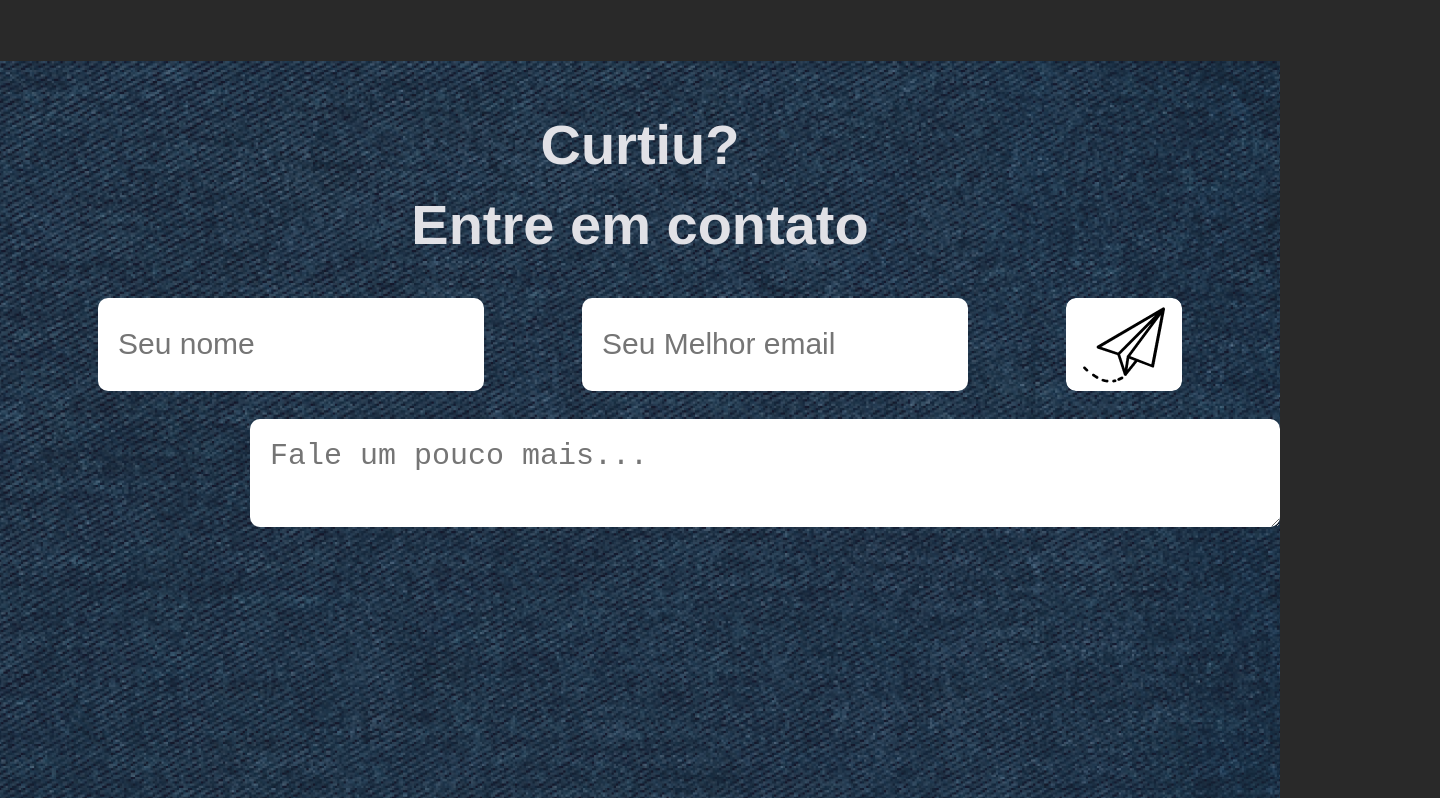
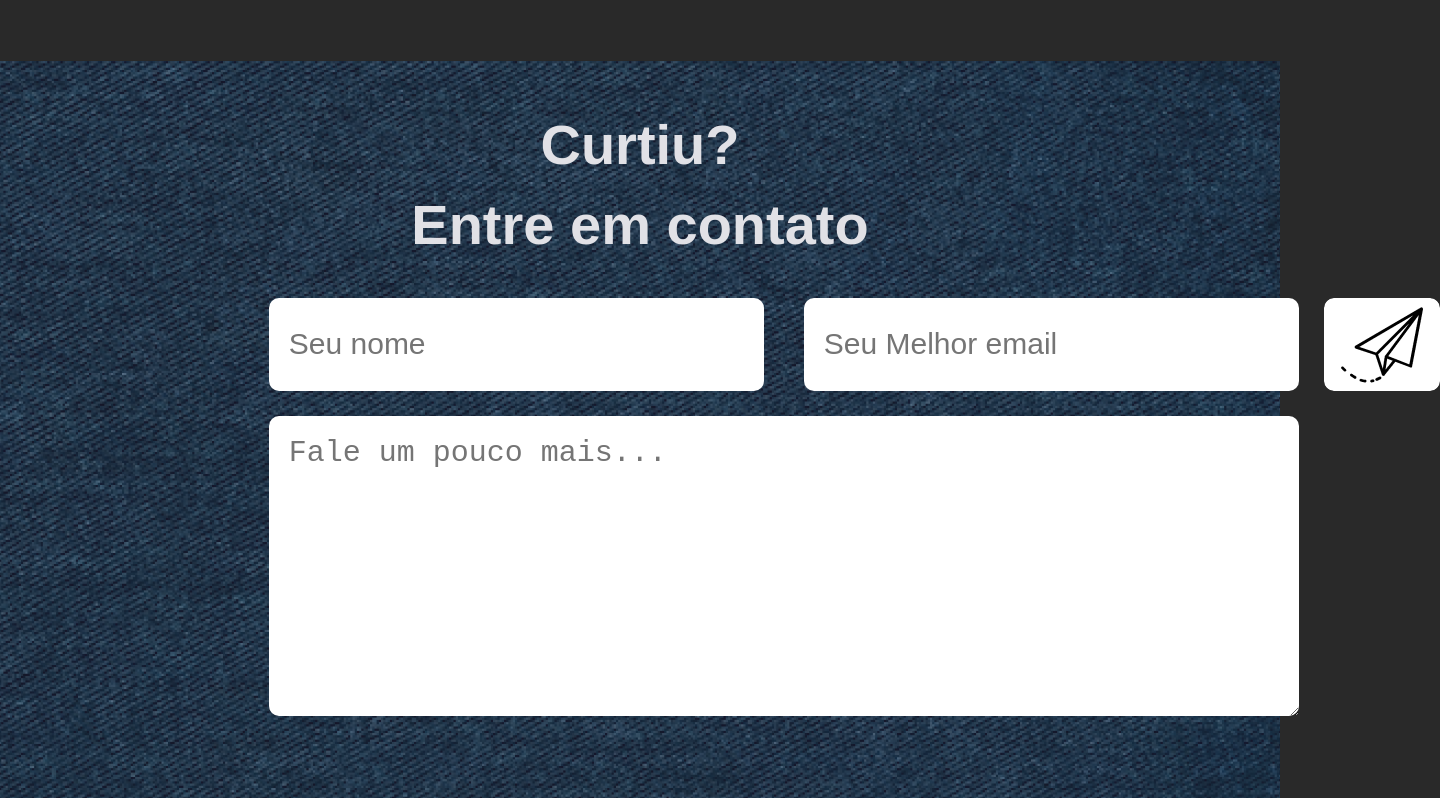
Before and after one commit to citi-onboarding/rosaP, a React (Create React App) app in the folder client/: page / in a window 1280 px wide. Shown: the part 2229-3027 px from the top of the page, 1440 px wide, since content can reach past the window. Built offline with nearby package versions, Linux system fonts and the light colour scheme.

Commit message:
feature/contactus: Integrated backend and frontend

```diff
--- a/client/src/pages/contactus/index.tsx
+++ b/client/src/pages/contactus/index.tsx
@@ -1,20 +1,49 @@
-import React from "react";
-import { ContactUsContainer, InputContainer, AddresEmail, Title, ContentContainer } from './styles';
+import React, {useState} from "react";
+import { ContactUsContainer, InputContainer, AddresEmail, Title, ContentContainer, TextContainer, NodemailerContainer, ButtonContainer } from './styles';
 import Logos from "../../assets";
+import axios from "axios";
 
 export const ContactUs: React.FC = () => {
+
+    const [name, setName] = useState("");
+    const [email, setEmail] = useState("");
+    const [message, setMessage] = useState("");
+
+    const Url = "http://localhost:3001/email";
+
+    function sendMail () {
+        if (name && email && message){
+            axios.post(Url,{name,email,message})
+            .then(() => {
+                alert("Mensagem Enviada com sucesso");
+                setName("");
+                setEmail("");
+                setMessage("");
+            })
+            .catch(() => alert("Seu email não foi enviado"));
+        } else {
+            alert("Preencha todos os campos para continuar");
+        }
+    };
+
     return(
         <ContactUsContainer>
             <Title>
                 <h1>Curtiu?</h1>
                 <h1>Entre em contato</h1>
             </Title>
-            <AddresEmail>
-                <InputContainer placeholder="Seu nome"></InputContainer>
-                <InputContainer placeholder="Seu Melhor email" type="email"></InputContainer>
-                <button><img src={Logos.Enviar} alt=""></img></button>
-            </AddresEmail>
-            <ContentContainer placeholder="Fale um pouco mais..."></ContentContainer>
+            <NodemailerContainer>
+                <ContentContainer>
+                    <AddresEmail>
+                        <InputContainer placeholder="Seu nome" required value={name} onChange={(e) => setName(e.target.value)}></InputContainer>
+                        <InputContainer placeholder="Seu Melhor email" type="email" value={email} required onChange={(e) => setEmail(e.target.value)}></InputContainer>
+                    </AddresEmail>
+                    <TextContainer placeholder="Fale um pouco mais..." value={message} required onChange={(e) => setMessage(e.target.value)}></TextContainer>
+                </ContentContainer>
+                <ButtonContainer>
+                    <button onClick={() => sendMail()}><img src={Logos.Enviar} alt=""></img></button>
+                </ButtonContainer>
+            </NodemailerContainer>
         </ContactUsContainer>
     );
 };
--- a/client/src/pages/contactus/styles.ts
+++ b/client/src/pages/contactus/styles.ts
@@ -2,10 +2,11 @@ import styled from 'styled-components';
 import Logos from "../../assets";
 
 export const ContactUsContainer = styled.div`
-    height: 800px;
+    height: 840px;
     background-image: url(${Logos.BackJeans});
     display: flex;
     flex-direction: column;
+    margin-bottom:
 
 `;
 
@@ -16,6 +17,7 @@ export const InputContainer = styled.input`
     border-radius: 10px;
     border:none;
     text-indent: 20px;
+    width: 495px;
 
     ::placeholder {
         font-size: 30px;
@@ -26,22 +28,8 @@ export const InputContainer = styled.input`
 export const AddresEmail = styled.div`
     display:flex;
     flex-direction: row;
-    justify-content: space-evenly;
     margin-bottom: 25px;
-
-    img {
-        border-radius: 10px;
-        background: none;
-    }
-
-    button {
-        background: none;
-        border: none;
-    }
-
-    button:active {
-        transform: scale(0.9);
-    }
+    justify-content: space-between;
 
 `;
 
@@ -57,14 +45,48 @@ export const Title = styled.div `
 
 `;
 
-export const ContentContainer = styled.textarea`
+export const ContentContainer = styled.div`
+    display:flex;
+    flex-direction: column;
+`;
 
-    cols: 33;
+export const TextContainer = styled.textarea`
     font-size: 30px;
     border-radius: 10px;
     border:none;
     width: 1030px;
-    margin-left: 250px;
     padding: 20px;
+    height: 300px;
+`;
 
+export const NodemailerContainer = styled.div`
+    display:flex;
+    flex-direction: row;
+    margin-left: 21%;
 `;
+
+export const ButtonContainer = styled.div`
+display:flex;
+justify-content: flex-start;
+margin-left: 2.5%;
+
+img {
+    display:flex;
+    border-radius: 10px;
+    background: none;
+    justify-content: flex-start;
+}
+
+button {
+    display:flex;
+    background: none;
+    border: none;
+    justify-content: flex-start;
+    align-items: flex-start;
+    height: 93px;
+}
+
+button:active {
+    transform: scale(0.9);
+}
+`;
```
